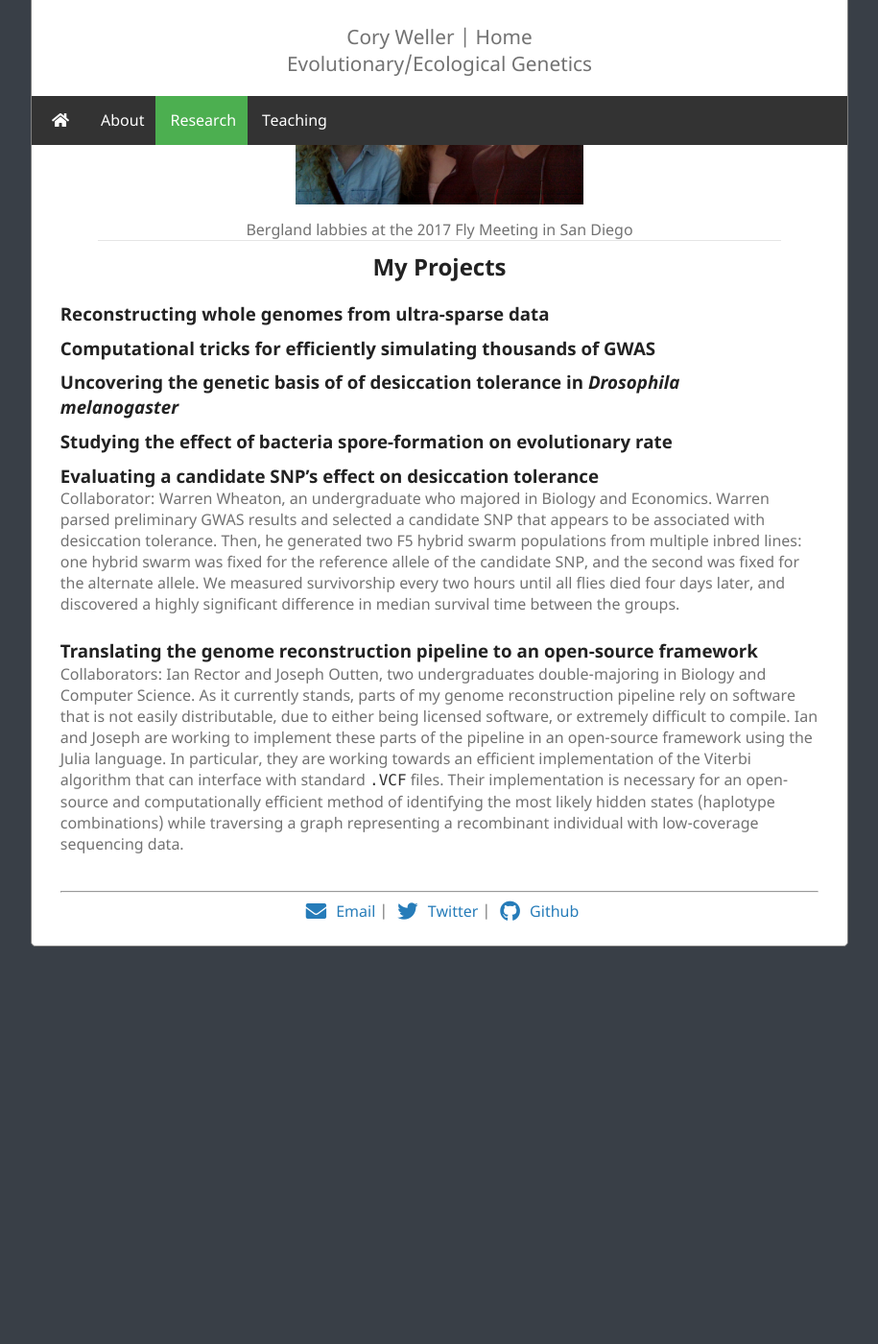
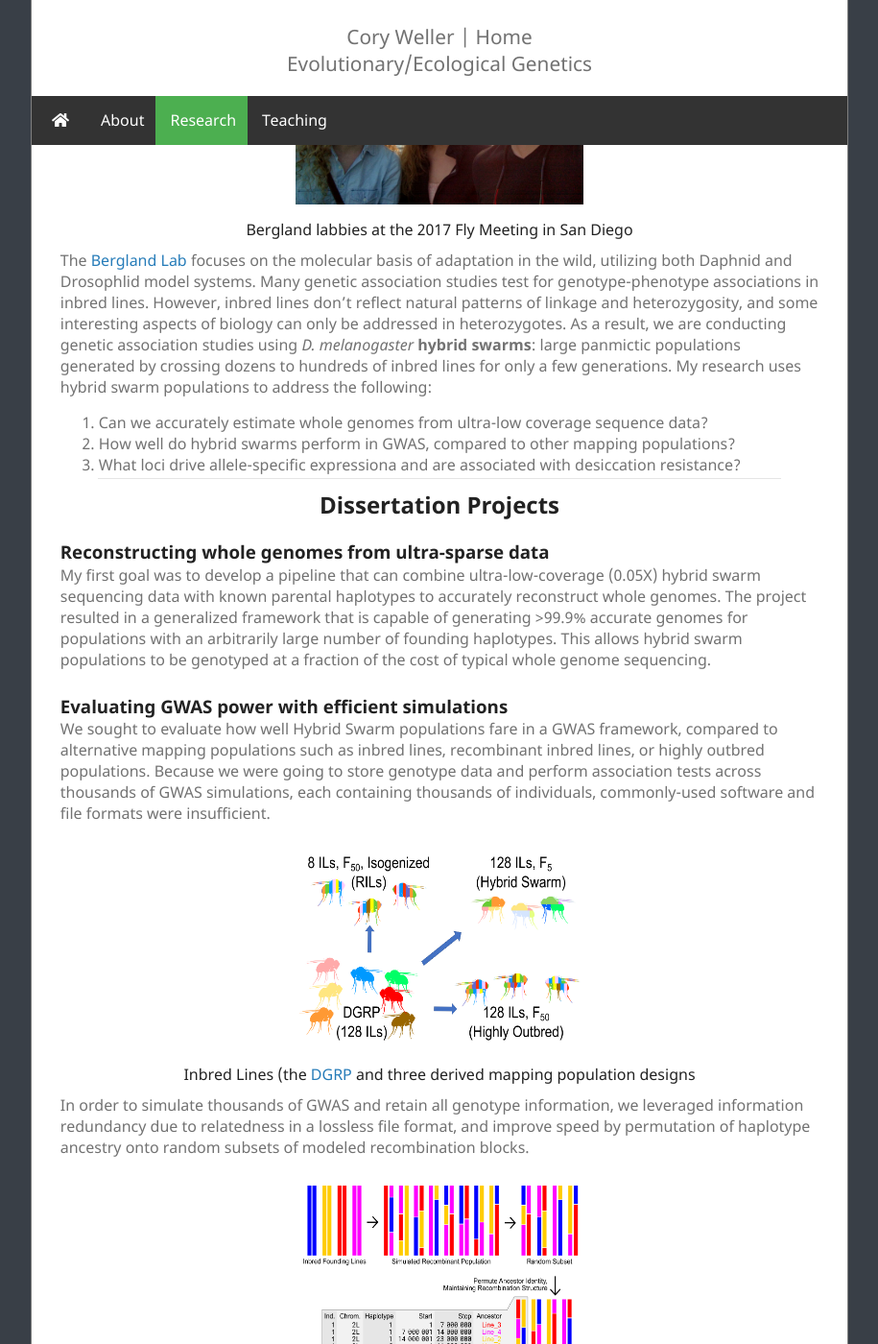
Before and after one commit to cory-weller/cory-weller.github.io, a Jekyll site: the page built from research.md, in a window 1280 px wide and 1400 px high, scrolled down 318 px. Shown: the whole window at 96% size, without its empty margins (182-1097 px from the left). Built offline with Jekyll 4.4.1, drawn with Linux system fonts in a browser that asks for light colours; before the commit the page ends 1322 px from its top, so only the background shows below that; some of the changed text lies outside the part shown.

Commit message:
update content

```diff
--- a/_layouts/default.html
+++ b/_layouts/default.html
@@ -23,7 +23,7 @@
 
     <div class="navbar">
         <ul>
-          <li><a href="/"><i class="fas fa-home" style="{% if page.title == site.title %}color:#4CAF50 {% endif %}"></i></a></li>
+          <li><a href="/"><i class="fas fa-home" style="{% if page.title == "Cory Weller | Home" %}color:#4CAF50 {% endif %}"></i></a></li>
           <li><a class="{% if page.title == "Cory Weller | About" %}active {% endif %}tooltipped tooltipped-s" href="about_me.html">About</a></li>
           <li><a class="{% if page.title == "Cory Weller | Research" %}active {% endif %}tooltipped tooltipped-s" href="research.html">Research</a></li>
           <li><a class="{% if page.title == "Cory Weller | Teaching" %}active {% endif %}tooltipped tooltipped-s" href="teaching.html">Teaching</a></li>
--- a/research.md
+++ b/research.md
@@ -2,27 +2,47 @@
 layout: default
 title: Cory Weller | Research
 ---
-
-For more detail, you can always check out my [CV](assets/docs/CAWeller_CV.pdf)!
+Note: For more detail, you can always check out my [CV](assets/docs/CAWeller_CV.pdf)!
 
 # Research
 
-<center><img src="/assets/img/Dros_58.jpg" height="210" width="300"></center>
-<center>Bergland labbies at the 2017 Fly Meeting in San Diego</center>
+<center><img src="assets/img/Dros_58.jpg" height="210" width="300"></center>
+#### Bergland labbies at the 2017 Fly Meeting in San Diego
 
-## My Projects
+The [Bergland Lab](http://bergland-lab.org/) focuses on the molecular basis of adaptation in the wild, utilizing both Daphnid and Drosophlid model systems. Many genetic association studies test for genotype-phenotype associations in inbred lines. However, inbred lines don’t reflect natural patterns of linkage and heterozygosity, and some interesting aspects of biology can only be addressed in heterozygotes. As a result, we are conducting genetic association studies using *D. melanogaster* **hybrid swarms**: large panmictic populations generated by crossing dozens to hundreds of inbred lines for only a few generations. My research uses hybrid swarm populations to address the following:
+
+1. Can we accurately estimate whole genomes from ultra-low coverage sequence data?
+2. How well do hybrid swarms perform in GWAS, compared to other mapping populations?
+3. What loci drive allele-specific expressiona and are associated with desiccation resistance?
+
+## Dissertation Projects
 
 ### Reconstructing whole genomes from ultra-sparse data
+My first goal was to develop a pipeline that can combine ultra-low-coverage (0.05X) hybrid swarm sequencing data with known parental haplotypes to accurately reconstruct whole genomes. The project resulted in a generalized framework that is capable of generating >99.9% accurate genomes for populations with an arbitrarily large number of founding haplotypes. This allows hybrid swarm populations to be genotyped at a fraction of the cost of typical whole genome sequencing.
 
-### Computational tricks for efficiently simulating thousands of GWAS
+### Evaluating GWAS power with efficient simulations
+We sought to evaluate how well Hybrid Swarm populations fare in a GWAS framework, compared to alternative mapping populations such as inbred lines, recombinant inbred lines, or highly outbred populations. Because we were going to store genotype data and perform association tests across thousands of GWAS simulations, each containing thousands of individuals, commonly-used software and file formats were insufficient.
 
-### Uncovering the genetic basis of of desiccation tolerance in *Drosophila melanogaster*
+<center><a href="assets/img/mapping_populations.png"><img src="assets/img/mapping_populations.png" height="210" width="300"></a></center>
+#### Inbred Lines (the [DGRP](http://dgrp2.gnets.ncsu.edu/) and three derived mapping population designs
 
-### Studying the effect of bacteria spore-formation on evolutionary rate
+In order to simulate thousands of GWAS and retain all genotype information, we leveraged information redundancy due to relatedness in a lossless file format, and improve speed by permutation of haplotype ancestry onto random subsets of modeled recombination blocks.
 
-### Evaluating a candidate SNP's effect on desiccation tolerance
-Collaborator: Warren Wheaton, an undergraduate who majored in Biology and Economics.
-Warren parsed preliminary GWAS results and selected a candidate SNP that appears to be associated with desiccation tolerance. Then, he generated two F5 hybrid swarm populations from multiple inbred lines: one hybrid swarm was fixed for the reference allele of the candidate SNP, and the second was fixed for the alternate allele. We measured survivorship every two hours until all flies died four days later, and discovered a highly significant difference in median survival time between the groups.
+<center><a href="assets/img/flowchart.png"><img src="assets/img/flowchart.png" height="210" width="300"></a></center>
+#### Efficient simulation of Hybrid Swarm populations
+
+### The genetic basis of of desiccation tolerance in *Drosophila melanogaster*
+I am applying my pipeline to Drosophila sequencing data to detect genetic variants that drive differential expression (eQTLs) associated with desiccation tolerance. Using roughly 700 reconstructed Hybrid Swarm genomes from an experimental population subjected to starvation conditions, I am evaluating differences in RNA expression profiles between pre-starvation (control) samples and post-starvation survivors. Then, I will intersect this mapping work with genome-wide estimates of allele frequencies across space and time to gain insight into the genetic architecture of rapid and local adaptation.
+
+
+### Evaluation of a candidate SNP’s effect on desiccation tolerance
+Collaborator: Warren Wheaton, an undergraduate who majored in Biology and Economics. Warren parsed preliminary GWAS results and selected a candidate SNP that appears to be associated with desiccation tolerance. Then, he generated two F5 hybrid swarm populations from multiple inbred lines: one hybrid swarm was fixed for the reference allele of the candidate SNP, and the second was fixed for the alternate allele. We measured survivorship every two hours until all flies died four days later, and discovered a highly significant difference in median survival time between the groups.
 
 ### Translating the genome reconstruction pipeline to an open-source framework
-Collaborators: Ian Rector and Joseph Outten, two undergraduates double-majoring in Biology and Computer Science. As it currently stands, parts of my genome reconstruction pipeline rely on software that is not easily distributable, due to either being licensed software, or extremely difficult to compile. Ian and Joseph are working to implement these parts of the pipeline in an open-source framework using the Julia language. In particular, they are working towards an efficient implementation of the Viterbi algorithm that can interface with standard `.VCF` files. Their implementation is necessary for an open-source and computationally efficient method of identifying the most likely hidden states (haplotype combinations) while traversing a graph representing a recombinant individual with low-coverage sequencing data.
+Collaborators: Ian Rector and Joseph Outten, two undergraduates double-majoring in Biology and Computer Science. As it currently stands, parts of my genome reconstruction pipeline rely on software that is not easily distributable, due to either being licensed software, or extremely difficult to compile. Ian and Joseph are working to implement these parts of the pipeline in an open-source framework using the Julia language. In particular, they are working towards an efficient implementation of the Viterbi algorithm that can interface with standard .VCF files. Their implementation is necessary for an open-source and computationally efficient method of identifying the most likely hidden states (haplotype combinations) while traversing a graph representing a recombinant individual with low-coverage sequencing data.
+
+## Other Research at UVA
+### Studying the effect of bacteria spore-formation on evolutionary rate
+<center><a href="assets/img/tree.png"><img src="assets/img/tree.png" height="250" width="300"></a></center>
+
+This project developed from rotation research in [Martin Wu’s lab](http://www.wulabuva.org/), which studies microbial ecology and evolution. A consistent observation across plant and animal species is the presence of an effect of generation time on evolutionary rate. Because most mutations are replication-dependent, and heritable mutations are those in the germ cells, a shorter generation time means more heritable mutations over time. Bacteria that enter a dormant spore state are expected to have effectively longer generation times, and might therefore evolve more slowly. I performed a large-scale phylogenomic analysis to show that spore-forming bacteria (blue lineages in the above tree) evolve more slowly than spore-forming relatives. [[See the article published in Evolution]](assets/docs/Weller_Wu_2015_Evolution.pdf)
```
Also changed, not shown: index.md (+2 -0 lines), teaching.md (+9 -1 lines), Gemfile.lock (added), assets/img/2019SP_BioProgHrs.png (added), assets/img/flowchart.png (added), assets/img/mapping_populations.png (added), assets/img/tree.png (added), 1 other file.
